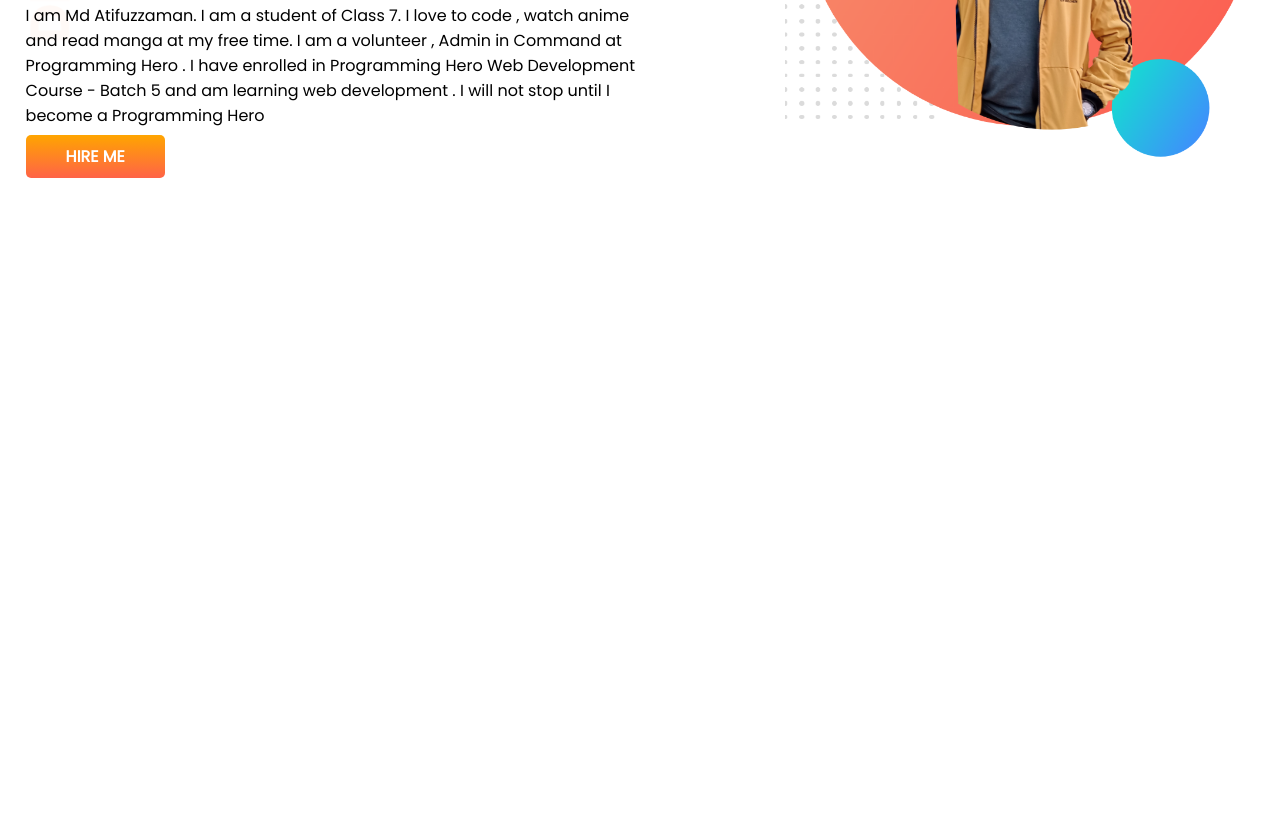
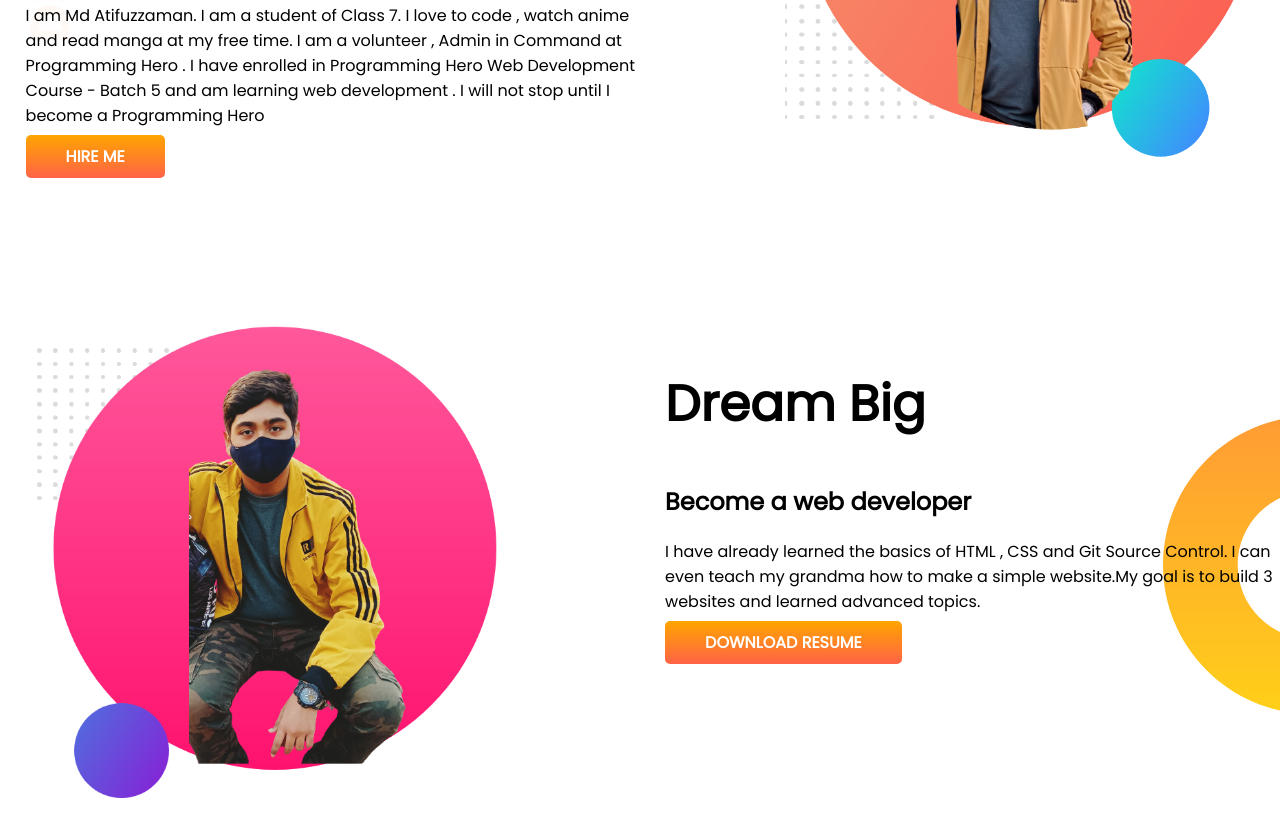
Before and after one commit to zaman-atif/developer-portfolio, a plain HTML site: page index.html in a window 1280 px wide. Shown: the part 319-1156 px from the top of the page. Before the commit the page ends 800 px from the top, so only its background shows below. Drawn offline with Linux system fonts and the light colour scheme.

Commit message:
dream section done

```diff
--- a/css/style.css
+++ b/css/style.css
@@ -6,6 +6,7 @@ body {
 }
 section {
   display: flex;
+  margin-bottom: 150px;
 }
 h1 {
   font-size: 50px;
@@ -25,7 +26,7 @@ h1 {
   width: 80%;
   padding-left: 119px;
 }
-.hire-me-button {
+.link-button {
   text-decoration: none;
   background-image: linear-gradient(orange, tomato);
   padding: 10px 40px;
@@ -33,3 +34,9 @@ h1 {
   font-weight: 700;
   border-radius: 5px;
 }
+.dream-big {
+  background-image: url("../images/dream-bg.png");
+  background-repeat: no-repeat;
+  background-position: right;
+  padding-right: 1px;
+}
--- a/index.html
+++ b/index.html
@@ -21,7 +21,7 @@
           not stop until I become a Programming Hero
         </p>
         <a
-          class="hire-me-button"
+          class="link-button"
           target="_blank"
           href="https://www.linkedin.com/in/md-atifuzzaman-61aa9a20a"
           >HIRE ME</a
@@ -35,5 +35,25 @@
         />
       </div>
     </section>
+    <section class="dream-big">
+      <div class="half-width">
+        <img
+          src="images/atif2.png"
+          class="half-width__img"
+          style="padding: 0"
+          alt="Atif's 2nd legendary photo"
+        />
+      </div>
+      <div class="half-width">
+        <h1>Dream Big</h1>
+        <h2>Become a web developer</h2>
+        <p>
+          I have already learned the basics of HTML , CSS and Git Source
+          Control. I can even teach my grandma how to make a simple website.My
+          goal is to build 3 websites and learned advanced topics.
+        </p>
+        <a href="" target="_blank" class="link-button">DOWNLOAD RESUME</a>
+      </div>
+    </section>
   </body>
 </html>
```
Also changed, not shown: images/atif2.png (added).
